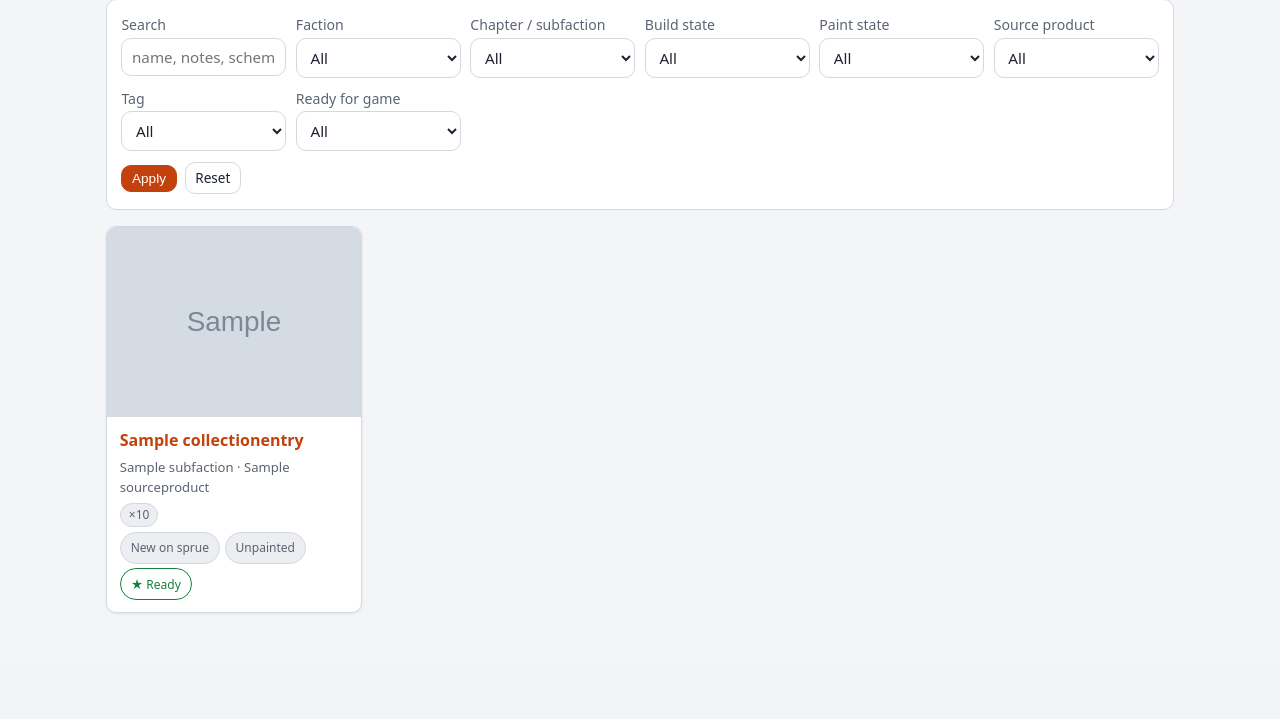
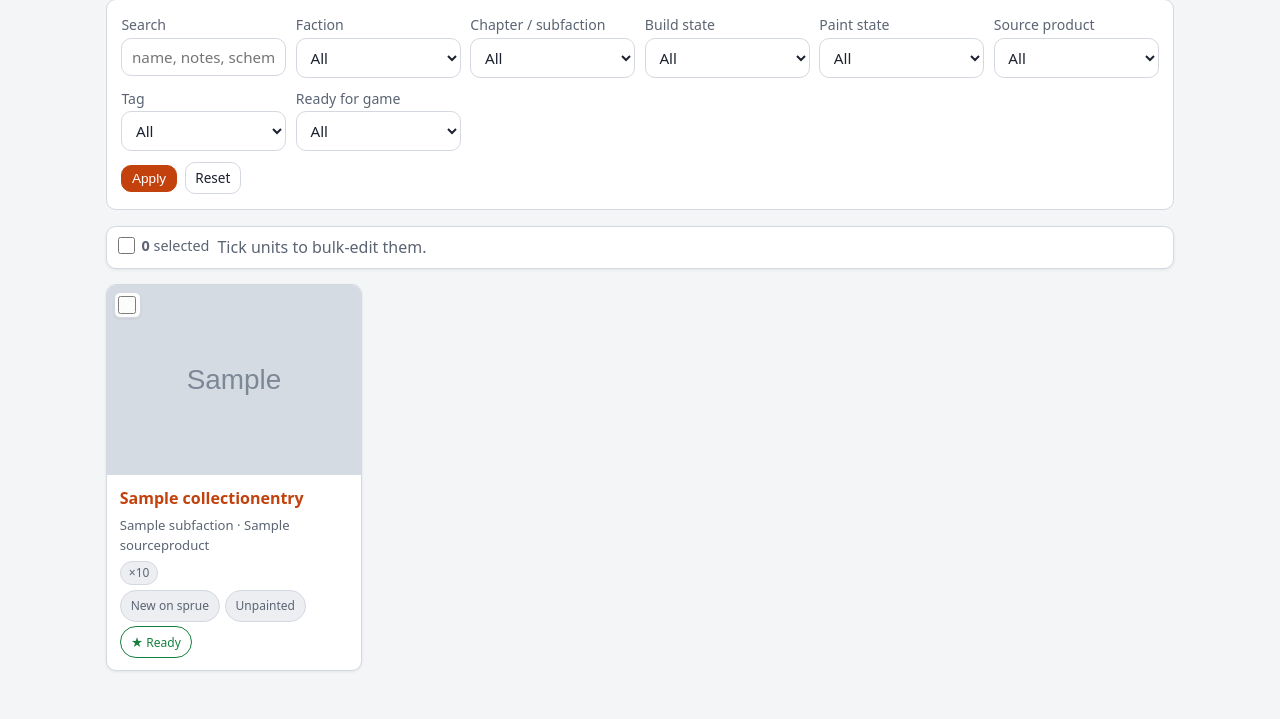
Before and after one commit to TheFutant/MusterHall, a Django app: page /collection/ in a window 1280 px wide. Shown: the part 156-875 px from the top of the page. Before the commit the page ends 769 px from the top, so only its background shows below. Run offline with Django 5.2, Linux system fonts and the light colour scheme; a user stored in the database is signed in; tables that the repository leaves empty hold one stand-in row (values such as "Sample post"); grey boxes marked "Sample" are stand-in pictures; parts of the project's set-up code (start-up, migrations or seed data) failed here and were passed over.

Commit message:
Add bulk multi-select edit to the collection list
Select multiple entries and apply one change to all of them — set paint state,
build state, ready-for-game or storage location, add a tag, or delete — so
data-entry on a large collection isn't one-at-a-time.

- bulk_edit view (POST, login-required) scopes selection through visible_to so a
  user can only ever touch their own entries (foreign ids silently dropped), and
  bumps updated to match the single-entry quick-toggle. Mutations use
  QuerySet.update; delete is a separate confirmed action.
- Re-renders the filtered + paginated list into #results, with out-of-band
  refreshes for the toolbar count and a feedback line (both live outside
  #results). PAGE_SIZE is shared with the list view.
- The bulk bar hx-includes the filter form, so a bulk action honours the active
  filters (filter to one box, select-all, prime the lot). To avoid clashing with
  the filter fields it uses a single generic name=value control, interpreted by
  the chosen action; only the active control is enabled so one value is posted.
- Card checkboxes + sticky bar with select-all; static/js/bulk.js keeps the bar
  in sync via delegated listeners that survive HTMX swaps. CSS adds a .hidden
  helper and a selected-card outline.
- 17 tests cover every action, owner scoping, invalid-value rejection, delete,
  updated bump, OOB output, and filter-respecting re-render.

Co-Authored-By: Claude Opus 4.8 (1M context) <noreply@anthropic.com>

```diff
--- a/collection/templates/collection/_entry_list.html
+++ b/collection/templates/collection/_entry_list.html
@@ -2,6 +2,9 @@
 <div class="entry-grid">
   {% for entry in entries %}
   <article class="entry">
+    <label class="select" title="Select for bulk edit">
+      <input type="checkbox" name="ids" value="{{ entry.pk }}" aria-label="Select {{ entry.name }}">
+    </label>
     <a class="thumb" href="{{ entry.get_absolute_url }}">
       {% if entry.photo %}<img src="{{ entry.photo.url }}" alt="{{ entry.name }}" loading="lazy">
       {% else %}<span class="ph">no photo</span>{% endif %}
--- a/collection/templates/collection/_filters.html
+++ b/collection/templates/collection/_filters.html
@@ -1,4 +1,4 @@
-<form class="filters" method="get" action="{% url 'collection:list' %}"
+<form id="filters" class="filters" method="get" action="{% url 'collection:list' %}"
       hx-get="{% url 'collection:list' %}" hx-target="#results" hx-push-url="true"
       hx-trigger="submit, change, keyup changed delay:400ms from:input[name=q]">
   <div class="row">
--- a/collection/templates/collection/entry_list.html
+++ b/collection/templates/collection/entry_list.html
@@ -1,10 +1,14 @@
 {% extends "base.html" %}
+{% load static %}
 {% block title %}Collection · {{ SITE_NAME }}{% endblock %}
 {% block content %}
 <div class="toolbar">
   <div>
     <h1>Collection</h1>
-    <p class="subtitle" style="margin:0"><span id="result-count">{{ total_count }}</span> entr{{ total_count|pluralize:"y,ies" }}</p>
+    <p class="subtitle" style="margin:0">
+      <span id="result-count">{{ total_count }}</span> entr{{ total_count|pluralize:"y,ies" }}
+      <span id="bulk-feedback" class="bulk-feedback" aria-live="polite"></span>
+    </p>
   </div>
   <div class="spacer"></div>
   <a href="{% url 'collection:export' %}{% querystring %}" class="btn">⬇ Export CSV</a>
@@ -14,7 +18,63 @@
 
 {% include "collection/_filters.html" %}
 
+<div id="bulk-bar" class="bulk-bar" aria-label="Bulk edit">
+  <label class="bulk-count">
+    <input type="checkbox" id="select-all"> <span><b id="bulk-n">0</b> selected</span>
+  </label>
+  <span id="bulk-hint" class="muted">Tick units to bulk-edit them.</span>
+
+  <form id="bulk-form" class="bulk-actions hidden"
+        hx-post="{% url 'collection:bulk_edit' %}"
+        hx-target="#results" hx-swap="innerHTML"
+        hx-include="#filters, [name=ids]:checked">
+    <select name="action" id="bulk-action" aria-label="Bulk action">
+      <option value="paint_state">Set paint state</option>
+      <option value="assembly_state">Set build state</option>
+      <option value="ready_for_game">Set ready</option>
+      <option value="storage_location">Set storage</option>
+      <option value="add_tag">Add tag</option>
+    </select>
+    <span class="bulk-value" data-for="paint_state">
+      <select name="value" aria-label="Paint state">
+        {% for value, label in paint_choices %}<option value="{{ value }}">{{ label }}</option>{% endfor %}
+      </select>
+    </span>
+    <span class="bulk-value hidden" data-for="assembly_state">
+      <select name="value" aria-label="Build state">
+        {% for value, label in assembly_choices %}<option value="{{ value }}">{{ label }}</option>{% endfor %}
+      </select>
+    </span>
+    <span class="bulk-value hidden" data-for="ready_for_game">
+      <select name="value" aria-label="Ready for game">
+        <option value="1">Ready</option>
+        <option value="0">Not ready</option>
+      </select>
+    </span>
+    <span class="bulk-value hidden" data-for="storage_location">
+      <input type="text" name="value" list="storage-options" placeholder="Storage location" autocomplete="off">
+    </span>
+    <span class="bulk-value hidden" data-for="add_tag">
+      <input type="text" name="value" list="tag-options" placeholder="Tag name" autocomplete="off">
+    </span>
+    <button type="submit" class="btn btn-primary btn-sm">Apply</button>
+  </form>
+
+  <button type="button" id="bulk-delete" class="btn btn-danger btn-sm hidden"
+          hx-post="{% url 'collection:bulk_edit' %}"
+          hx-vals='{"action": "delete"}'
+          hx-include="#filters, [name=ids]:checked"
+          hx-target="#results" hx-swap="innerHTML"
+          hx-confirm="Delete the selected entries? This cannot be undone.">Delete</button>
+  <button type="button" id="bulk-clear" class="btn btn-sm hidden">Clear</button>
+</div>
+
+<datalist id="storage-options">{% for s in storage_options %}<option value="{{ s }}"></option>{% endfor %}</datalist>
+<datalist id="tag-options">{% for t in tag_options %}<option value="{{ t }}"></option>{% endfor %}</datalist>
+
 <div id="results">
   {% include "collection/_entry_list.html" %}
 </div>
+
+<script src="{% static 'js/bulk.js' %}" defer></script>
 {% endblock %}
--- a/collection/urls.py
+++ b/collection/urls.py
@@ -8,6 +8,7 @@ urlpatterns = [
     path("", views.DashboardView.as_view(), name="dashboard"),
     path("collection/", views.CollectionListView.as_view(), name="list"),
     path("collection/add/", views.CollectionCreateView.as_view(), name="create"),
+    path("collection/bulk/", views.bulk_edit, name="bulk_edit"),
     path("collection/import/", views.roster_import, name="roster_import"),
     path("collection/import/confirm/", views.roster_import_confirm, name="roster_import_confirm"),
     path("collection/export.csv", views.export_csv, name="export"),
--- a/collection/views.py
+++ b/collection/views.py
@@ -3,6 +3,7 @@ import csv
 from django.contrib import messages
 from django.contrib.auth.decorators import login_required
 from django.contrib.auth.mixins import LoginRequiredMixin
+from django.core.paginator import Paginator
 from django.db import transaction
 from django.db.models import Count, Sum
 from django.http import HttpResponse, HttpResponseBadRequest
@@ -37,6 +38,9 @@ from .roster_import import FACTION_ALIASES, parse_roster, plan_import
 
 MAX_ROSTER_CHARS = 100_000
 MAX_ROSTER_UNITS = 300
+
+#: Page size shared by the list view and the bulk-edit re-render.
+PAGE_SIZE = 24
 
 
 def _form_suggestions(user):
@@ -109,7 +113,7 @@ class DashboardView(LoginRequiredMixin, TemplateView):
 class CollectionListView(OwnerEntryMixin, ListView):
     template_name = "collection/entry_list.html"
     context_object_name = "entries"
-    paginate_by = 24
+    paginate_by = PAGE_SIZE
 
     def get_queryset(self):
         return filtered_entries(self.request.user, self.request.GET)
@@ -129,6 +133,8 @@ class CollectionListView(OwnerEntryMixin, ListView):
         ctx["tags"] = Tag.objects.filter(owner=self.request.user)
         ctx["assembly_choices"] = AssemblyState.choices
         ctx["paint_choices"] = PaintState.choices
+        # Datalist values for the bulk-edit "set storage" / "add tag" inputs.
+        ctx.update(_form_suggestions(self.request.user))
         return ctx
 
 
@@ -180,6 +186,107 @@ def quick_advance(request, pk, axis):
             "collection/_entry_detail_oob.html", {"entry": entry}, request=request
         )
     return HttpResponse(html)
+
+
+# ---------------------------------------------------------------------------
+# Bulk multi-select edit
+# ---------------------------------------------------------------------------
+#: Changes the bulk bar can apply to the selected entries.
+BULK_ACTIONS = {
+    "paint_state", "assembly_state", "ready_for_game",
+    "storage_location", "add_tag", "delete",
+}
+
+
+def _n_entries(n):
+    return f"{n} " + ("entry" if n == 1 else "entries")
+
+
+def _selected_ids(request):
+    """The numeric entry ids posted from the checkbox selection."""
+    return [int(i) for i in request.POST.getlist("ids") if i.isdigit()]
+
+
+def _render_list_fragment(request, *, feedback=""):
+    """Re-render the filtered + paginated list for an HTMX swap of #results.
+
+    Out-of-band fragments refresh the toolbar count and the bulk feedback line,
+    which live outside #results so they survive the swap.
+    """
+    qs = filtered_entries(request.user, request.POST)
+    page_obj = Paginator(qs, PAGE_SIZE).get_page(request.POST.get("page") or 1)
+    html = render_to_string(
+        "collection/_entry_list.html",
+        {
+            "entries": page_obj.object_list,
+            "page_obj": page_obj,
+            "is_paginated": page_obj.has_other_pages(),
+        },
+        request=request,
+    )
+    html += render_to_string(
+        "collection/_bulk_feedback.html",
+        {"feedback": feedback, "total_count": page_obj.paginator.count},
+        request=request,
+    )
+    return HttpResponse(html)
+
+
+@login_required
+@require_POST
+def bulk_edit(request):
+    """Apply one change to every selected (and visible) entry, then re-render.
+
+    Selection is scoped through ``visible_to`` so a user can only ever touch
+    their own entries; unknown or foreign ids are silently dropped. ``updated``
+    is bumped to match the single-entry quick-toggle's recency behaviour.
+    """
+    action = request.POST.get("action")
+    value = (request.POST.get("value") or "").strip()
+
+    if action not in BULK_ACTIONS:
+        return HttpResponseBadRequest("Unknown bulk action.")
+
+    entries = CollectionEntry.objects.visible_to(request.user).filter(pk__in=_selected_ids(request))
+    n = entries.count()
+    if n == 0:
+        return _render_list_fragment(request, feedback="Nothing selected.")
+
+    now = timezone.now()
+
+    if action == "paint_state":
+        v = int(value) if value.isdigit() else None
+        if v not in PaintState.values:
+            return _render_list_fragment(request, feedback="Pick a paint state.")
+        entries.update(paint_state=v, updated=now)
+        feedback = f"Set paint state on {_n_entries(n)}."
+    elif action == "assembly_state":
+        v = int(value) if value.isdigit() else None
+        if v not in AssemblyState.values:
+            return _render_list_fragment(request, feedback="Pick a build state.")
+        entries.update(assembly_state=v, updated=now)
+        feedback = f"Set build state on {_n_entries(n)}."
+    elif action == "ready_for_game":
+        ready = value == "1"
+        entries.update(ready_for_game=ready, updated=now)
+        feedback = f"Marked {_n_entries(n)} {'ready' if ready else 'not ready'}."
+    elif action == "storage_location":
+        entries.update(storage_location=value, updated=now)
+        feedback = f"Storage {f'set to “{value}”' if value else 'cleared'} on {_n_entries(n)}."
+    elif action == "add_tag":
+        if not value:
+            return _render_list_fragment(request, feedback="Type a tag name.")
+        tag, _ = Tag.objects.get_or_create(owner=request.user, name=value)
+        with transaction.atomic():
+            for entry in entries:
+                entry.tags.add(tag)
+            entries.update(updated=now)
+        feedback = f"Tagged {_n_entries(n)} “{tag.name}”."
+    else:  # delete
+        entries.delete()
+        feedback = f"Deleted {_n_entries(n)}."
+
+    return _render_list_fragment(request, feedback=feedback)
 
 
 class _EntryFormMixin:
--- a/static/css/app.css
+++ b/static/css/app.css
@@ -105,6 +105,7 @@ tbody tr:last-child td { border-bottom: none; }
 /* Entry grid (collection list) */
 .entry-grid { display: grid; gap: 0.9rem; grid-template-columns: repeat(auto-fill, minmax(230px, 1fr)); }
 .entry {
+  position: relative;
   background: var(--surface); border: 1px solid var(--border); border-radius: var(--radius);
   overflow: hidden; box-shadow: var(--shadow); display: flex; flex-direction: column;
 }
@@ -144,6 +145,29 @@ button.badge {
 @media (hover: none) {
   .badge.state:hover { border-color: var(--border); color: inherit; }  /* no sticky hover on touch */
 }
+
+/* Bulk multi-select edit */
+.hidden { display: none !important; }
+
+.entry .select {
+  position: absolute; top: 0.45rem; left: 0.45rem; z-index: 3; margin: 0;
+  display: flex; padding: 0.2rem; border-radius: 6px; cursor: pointer; opacity: 0.92;
+  background: var(--surface); border: 1px solid var(--border); box-shadow: var(--shadow);
+}
+.entry .select input { width: 18px; height: 18px; margin: 0; cursor: pointer; accent-color: var(--accent); }
+.entry:has(.select input:checked) { outline: 2px solid var(--accent); outline-offset: -2px; }
+
+.bulk-bar {
+  position: sticky; top: 0; z-index: 6;
+  display: flex; flex-wrap: wrap; gap: 0.5rem; align-items: center;
+  background: var(--surface); border: 1px solid var(--border); border-radius: var(--radius);
+  padding: 0.5rem 0.7rem; margin-bottom: 0.9rem; box-shadow: var(--shadow);
+}
+.bulk-bar .bulk-count { display: inline-flex; align-items: center; gap: 0.4rem; font-size: 0.9rem; cursor: pointer; }
+.bulk-bar .bulk-count input { width: 17px; height: 17px; margin: 0; accent-color: var(--accent); }
+.bulk-actions { display: flex; flex-wrap: wrap; gap: 0.4rem; align-items: center; }
+.bulk-actions select, .bulk-actions input { padding: 0.3rem 0.5rem; }
+.bulk-feedback { color: var(--good); font-size: 0.85rem; }
 
 /* Forms */
 form .field { margin-bottom: 0.9rem; }
--- /dev/null
+++ b/static/js/bulk.js
@@ -0,0 +1,75 @@
+/* Bulk multi-select on the collection list. Selection state is inherently
+ * client-side; this keeps the bar in sync. HTMX does the actual mutation +
+ * #results swap. Listeners are delegated on document/body so they survive swaps.
+ */
+(function () {
+  "use strict";
+  var bar = document.getElementById("bulk-bar");
+  if (!bar) return;
+
+  var nEl = document.getElementById("bulk-n");
+  var hint = document.getElementById("bulk-hint");
+  var selectAll = document.getElementById("select-all");
+  var form = document.getElementById("bulk-form");
+  var actionSel = document.getElementById("bulk-action");
+  var toggles = [form, document.getElementById("bulk-delete"), document.getElementById("bulk-clear")];
+
+  function boxes() {
+    return Array.prototype.slice.call(document.querySelectorAll("#results input[name=ids]"));
+  }
+  function checkedBoxes() {
+    return boxes().filter(function (b) { return b.checked; });
+  }
+
+  function refresh() {
+    var all = boxes();
+    var sel = checkedBoxes();
+    var any = sel.length > 0;
+    nEl.textContent = sel.length;
+    toggles.forEach(function (el) { if (el) el.classList.toggle("hidden", !any); });
+    if (hint) hint.classList.toggle("hidden", any);
+    if (selectAll) {
+      selectAll.checked = all.length > 0 && sel.length === all.length;
+      selectAll.indeterminate = any && sel.length < all.length;
+    }
+  }
+
+  // Show only the value control matching the chosen action, and disable the
+  // others so a single `value` is posted (every control shares the name).
+  function syncValues() {
+    if (!actionSel) return;
+    var action = actionSel.value;
+    form.querySelectorAll(".bulk-value").forEach(function (el) {
+      var on = el.getAttribute("data-for") === action;
+      el.classList.toggle("hidden", !on);
+      el.querySelectorAll("input, select").forEach(function (i) { i.disabled = !on; });
+    });
+  }
+
+  document.addEventListener("change", function (e) {
+    var t = e.target;
+    if (t.matches && t.matches("#results input[name=ids]")) {
+      refresh();
+    } else if (t === selectAll) {
+      boxes().forEach(function (b) { b.checked = selectAll.checked; });
+      refresh();
+    } else if (t === actionSel) {
+      syncValues();
+    }
+  });
+
+  document.addEventListener("click", function (e) {
+    if (e.target && e.target.id === "bulk-clear") {
+      checkedBoxes().forEach(function (b) { b.checked = false; });
+      refresh();
+    }
+  });
+
+  // The list is replaced on filter changes and after a bulk apply — recount.
+  document.body.addEventListener("htmx:afterSwap", function (e) {
+    if (e.target && e.target.id === "results") refresh();
+  });
+
+  syncValues();
+  refresh();
+})();
```
Also changed, not shown: collection/templates/collection/_bulk_feedback.html (added, +7 -0 lines), collection/tests.py (+129 -0 lines), README.md.
